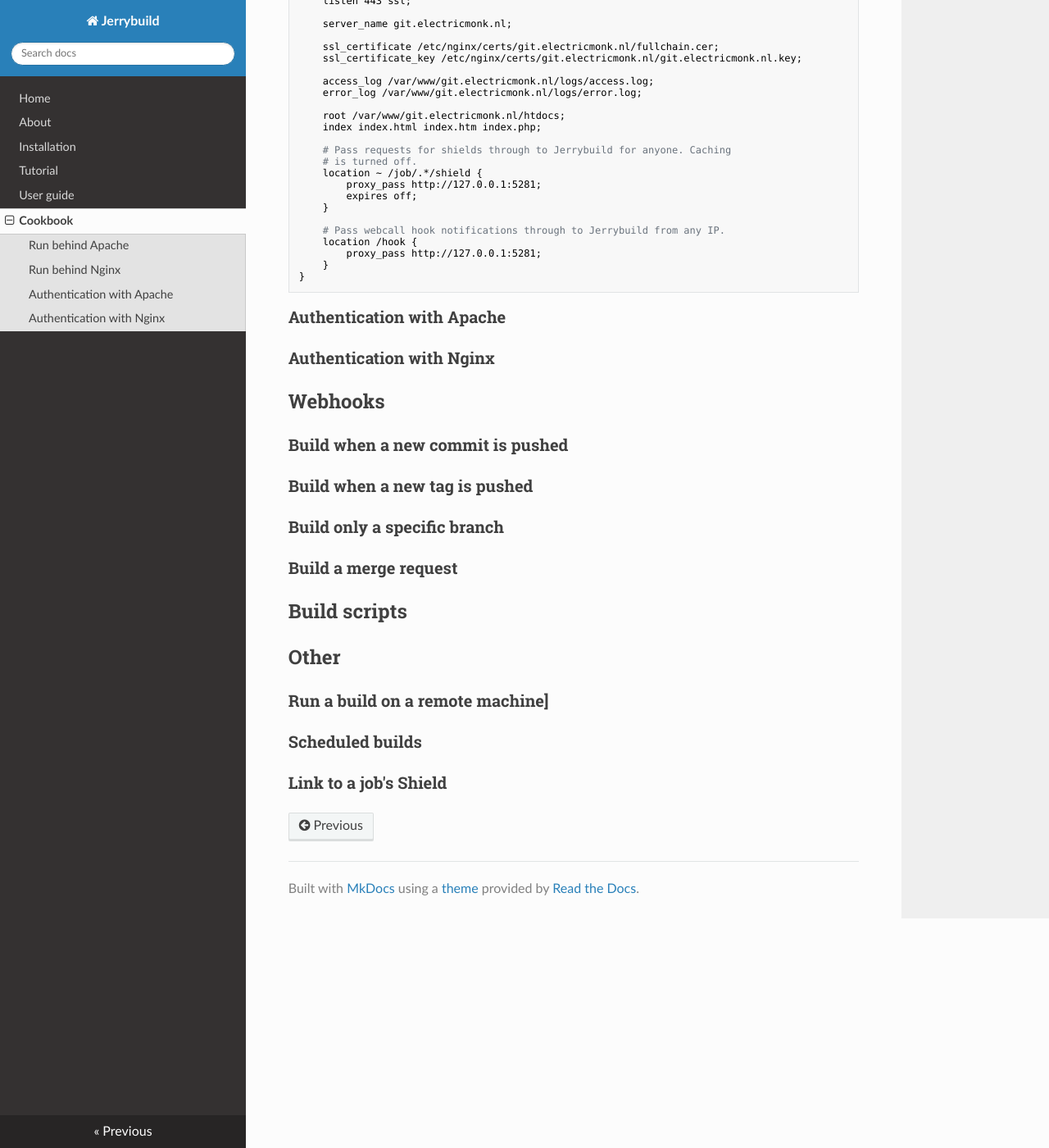
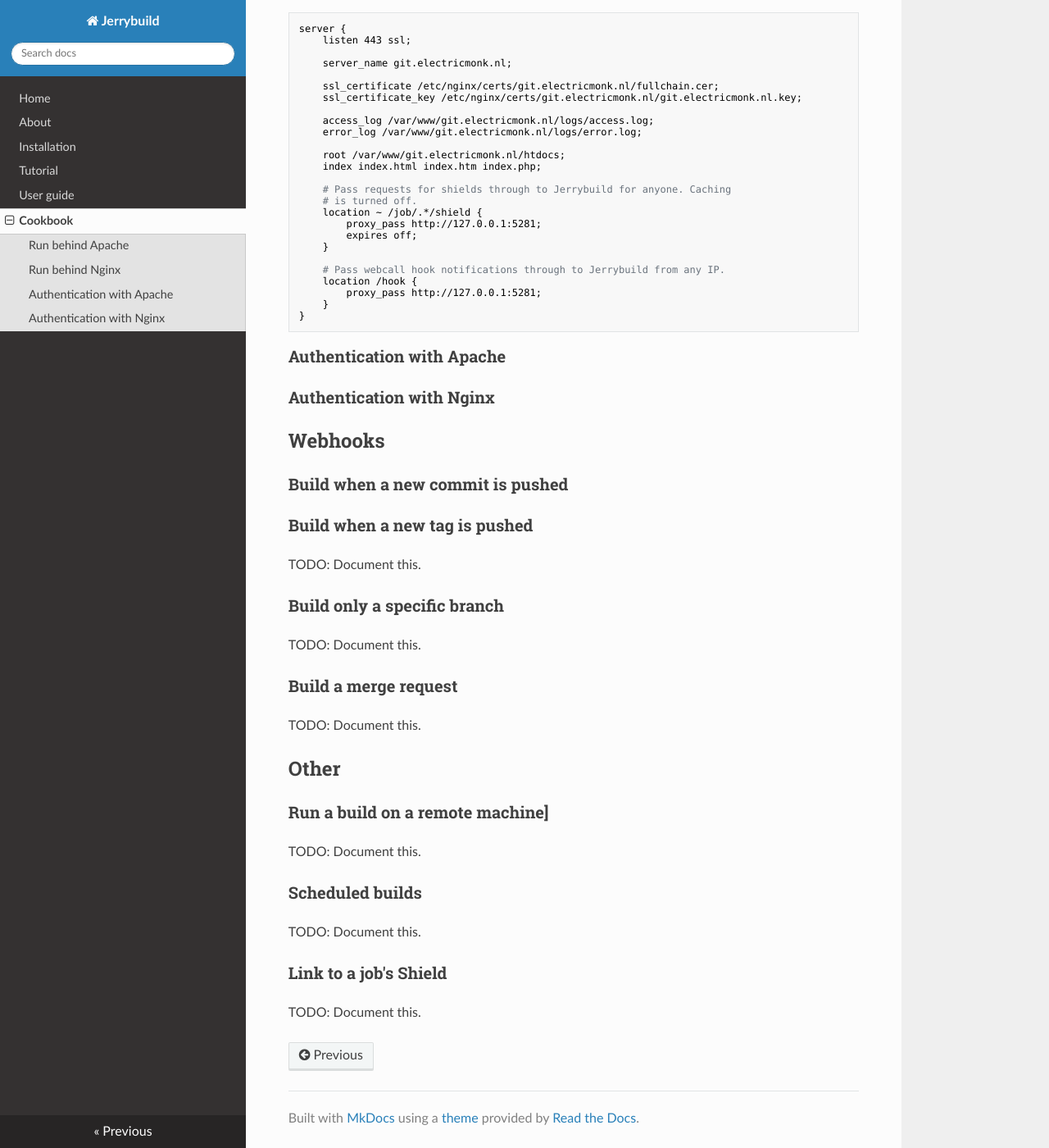
Before and after one commit to fboender/jerrybuild, an MkDocs documentation site: the page built from docs/cookbook.md, in a window 1280 px wide and 1400 px high, scrolled down 849 px. Shown: the whole window at 82% size. Built offline with MkDocs 1.6.1, drawn with Linux system fonts in a browser that asks for light colours; nearby versions of some CDN libraries; old or Windows-style settings are respelled for this version of MkDocs.

Commit message:
Cookbook: Added TODO markers

```diff
--- a/docs/cookbook.md
+++ b/docs/cookbook.md
@@ -7,6 +7,8 @@ Internet. Rather, you should serve requests from Apache or Nginx and configure
 them to proxy requests between the Jerrybuild webserver.
 
 ### Run behind Apache
+
+TODO: Document this.
 
 ### Run behind Nginx
 
@@ -70,16 +72,26 @@ this, and you can let specific requests through depending on IP:
 
 ### Build when a new tag is pushed
 
+TODO: Document this.
+
 ### Build only a specific branch
+
+TODO: Document this.
 
 ### Build a merge request
 
-## Build scripts
+TODO: Document this.
 
 ## Other
 
 ### Run a build on a remote machine]
 
+TODO: Document this.
+
 ### Scheduled builds
 
+TODO: Document this.
+
 ### Link to a job's Shield
+
+TODO: Document this.
```
